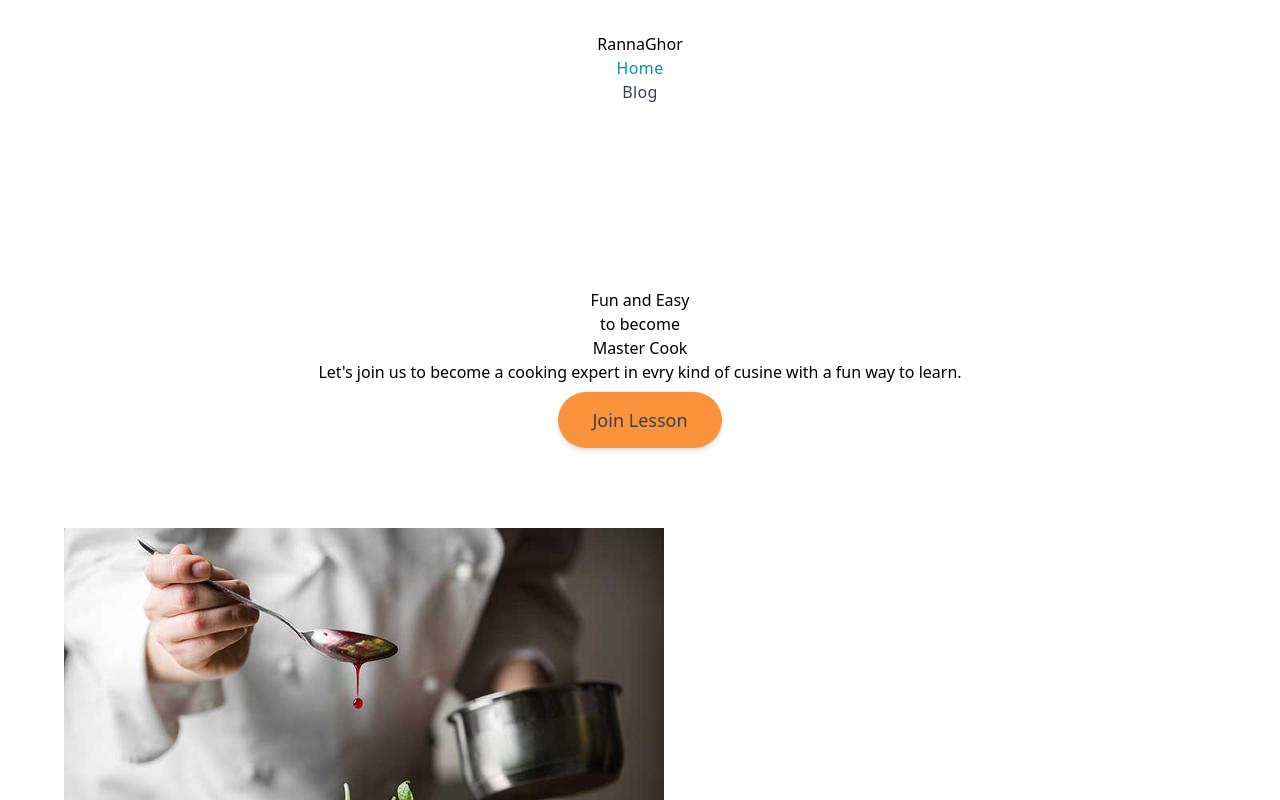
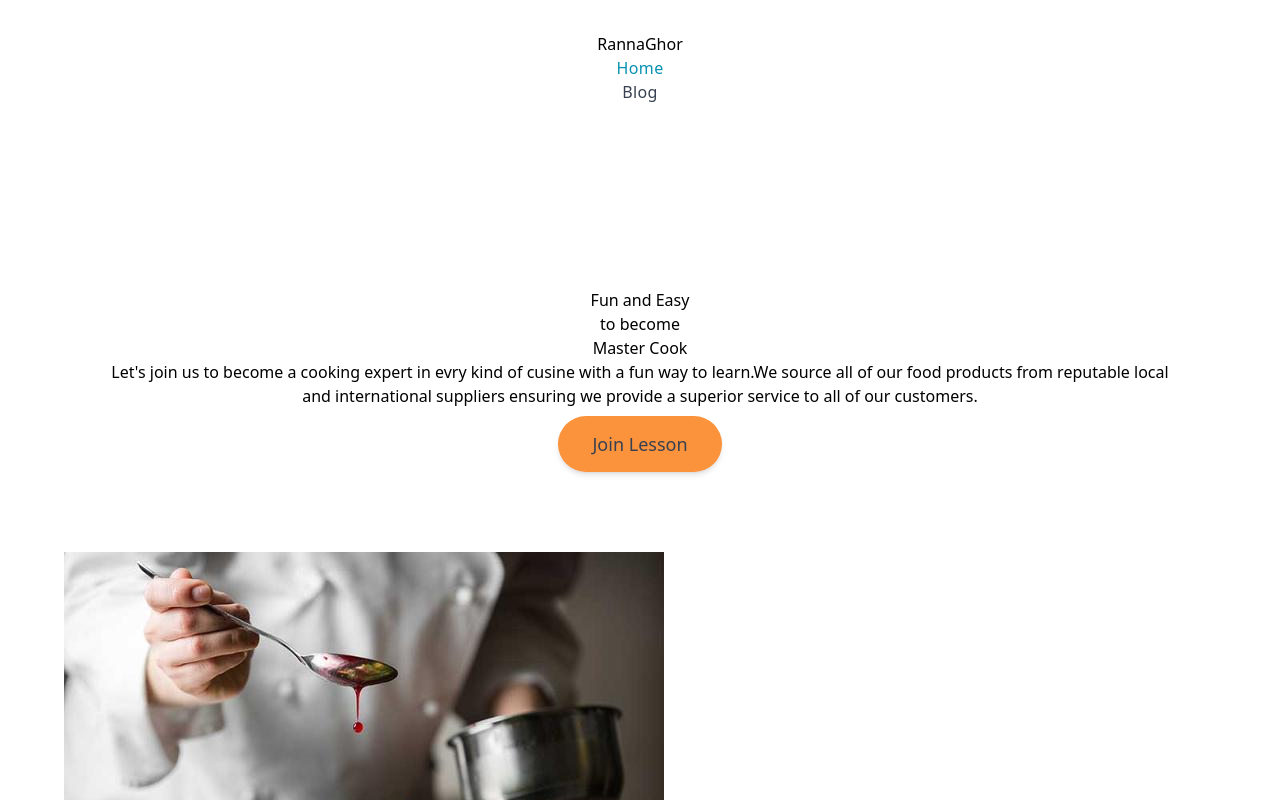
Before and after one commit to AbadatHossain/chef-receipe-hunter-client, a React (Vite) app: page / in a window 1280 px wide. Shown: the top 800 px of the page. Built offline with nearby package versions, Linux system fonts and the light colour scheme.

Commit message:
home page added successfully follow by evergreen mentor

```diff
--- a/src/components/Home/Home.jsx
+++ b/src/components/Home/Home.jsx
@@ -14,8 +14,8 @@ const Home = () => {
             </span>{" "}
           </h1>
 
-          <p className="my-6 text-xs sm:text-base md:text-lg max-w-2/3 md:max-w-xl max-w-2xl text-gray-900">
-            Let&#39;s join us to become a cooking expert in evry kind of cusine with a fun way to learn.
+          <p className="my-6 text-xs sm:text-base md:text-lg max-w-2/3 md:max-w-xl max-w-2xl text-gray-900 text-justify">
+            Let&#39;s join us to become a cooking expert in evry kind of cusine with a fun way to learn.We source all of our food products from reputable local and international suppliers ensuring we provide a superior service to all of our customers.
           </p>
           <div className="flex flex-wrap justify-center">
             <Link to="/shop">
```
